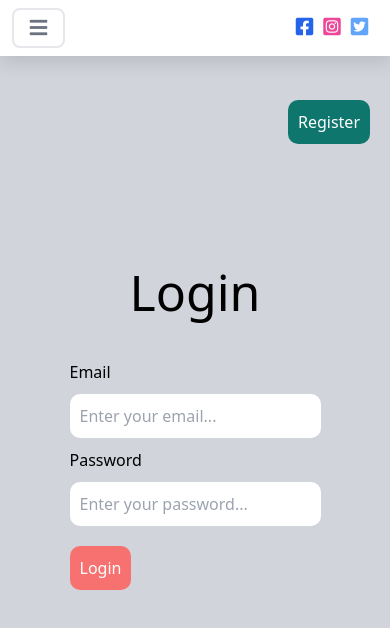
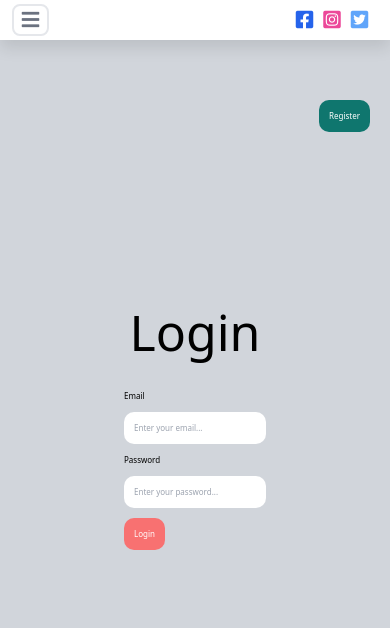
Before and after one commit to fatihyanik/react-final-project, a React (Create React App) app: page /login in a window 390 px wide. Shown: the top 628 px of the page. Built offline with nearby package versions, Linux system fonts and the light colour scheme.

Commit message:
I changed SinglePost.jsx and TopBar1.jsx

```diff
--- a/src/components/SinglePost.jsx
+++ b/src/components/SinglePost.jsx
@@ -1,12 +1,29 @@
-import { useEffect, useState } from "react";
+import { useState } from "react";
 import { Link, useParams } from "react-router-dom";
+import { useEffect } from "react/cjs/react.development";
+
+let selectedIndex = "";
 
 function SinglePost({ posts, setPosts, currentUser }) {
   const params = useParams();
+  const [activePostIndex, setActivePostIndex] = useState(-1);
+  const [filteredPost, setFilteredPost] = useState([]);
 
-  const filteredPost = posts.filter((post) => {
-    return post.id === parseInt(params.id);
+  function setSelected(params) {
+    selectedIndex = params;
+  }
+
+  posts.forEach((post, index) => {
+    if (post.id === parseInt(params.id)) {
+      filteredPost.pop();
+      filteredPost.push(post);
+      setSelected(index);
+    }
   });
+
+  useEffect(() => {
+    setActivePostIndex(selectedIndex);
+  }, []);
 
   function deletePost() {
     const newArray = [...posts];
@@ -33,6 +50,7 @@ function SinglePost({ posts, setPosts, currentUser }) {
     author: currentUser.name,
     content: "",
     theme: "",
+    comments: [],
   });
 
   function openEditForm() {
@@ -54,7 +72,15 @@ function SinglePost({ posts, setPosts, currentUser }) {
   function editPost(e) {
     const newArray = [...posts];
 
-    newArray.splice(parseInt(filteredPost[0].id) - 1, 1, postState);
+    newArray.forEach((element, index) => {
+      selectedIndex = index;
+
+      if (element === filteredPost[0]) {
+        console.log(activePostIndex);
+      }
+    });
+
+    newArray.splice(parseInt(activePostIndex), 1, postState);
 
     console.log(newArray);
 
--- a/src/components/TopBar1.jsx
+++ b/src/components/TopBar1.jsx
@@ -10,16 +10,16 @@ function TopBar1({ currentUser, setCurrentUser }) {
     <header className="fixed top-0 left-0 right-0 bg-white py-2 px-[3%] flex items-center justify-between z-[1000] shadow-[0_8px_16px_0px_rgba(0,0,0,0.1)]">
       <input type="checkbox" name="" id="toggler" className="hidden" />
       <label
-        for="toggler"
-        class="fas fa-bars text-[20px] text-gray-500 rounded-[8px] py-2 px-4 border-solid border-2 border-light-blue-500 hidden"
+        htmlFor="toggler"
+        className="fas fa-bars text-[20px] text-gray-500 rounded-[8px] py-2 px-4 border-solid border-2 border-light-blue-500 hidden"
       ></label>
 
-      <div class="icons">
+      <div className="icons">
         <i className="text-[20px] mr-[10px] text-blue-600 cursor-pointer fab fa-facebook-square"></i>
         <i className="text-[20px] mr-[10px] text-pink-500 cursor-pointer fab fa-instagram-square"></i>
         <i className="text-[20px] mr-[10px] text-blue-400 cursor-pointer fab fa-twitter-square"></i>
       </div>
-      <nav class="navbar">
+      <nav className="navbar">
         <ul className="flex justify-center m-0 p-0 list-none">
           <li className="mr-5 text-[18px] font-light cursor-pointer hover:text-gray-500 ">
             <Link className="link" to="/">
--- a/src/components/topbar1.css
+++ b/src/components/topbar1.css
@@ -38,6 +38,6 @@
 
 @media (max-width: 450px) {
   html {
-    font-size: 100%;
+    font-size: 50%;
   }
 }
```
